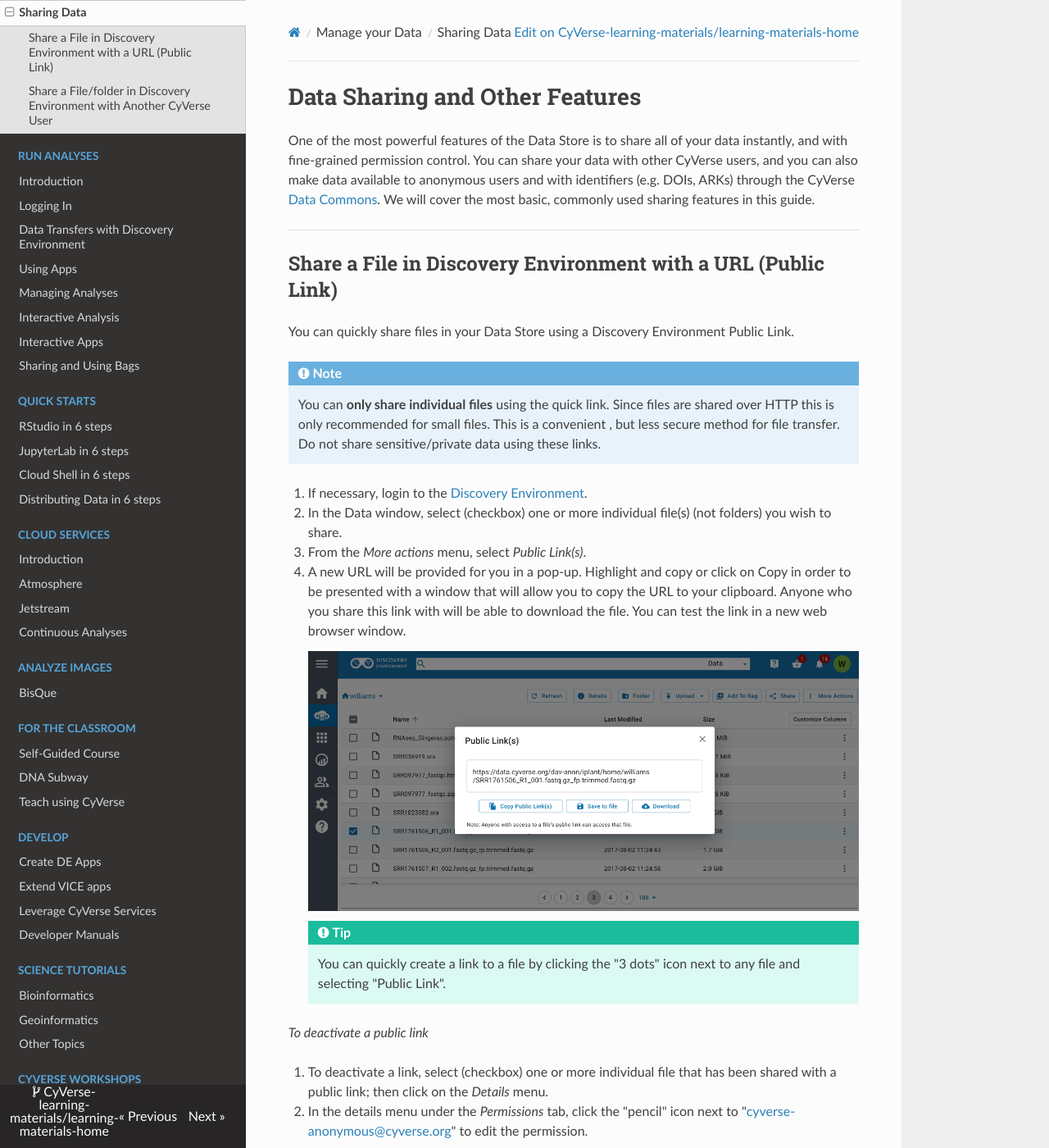
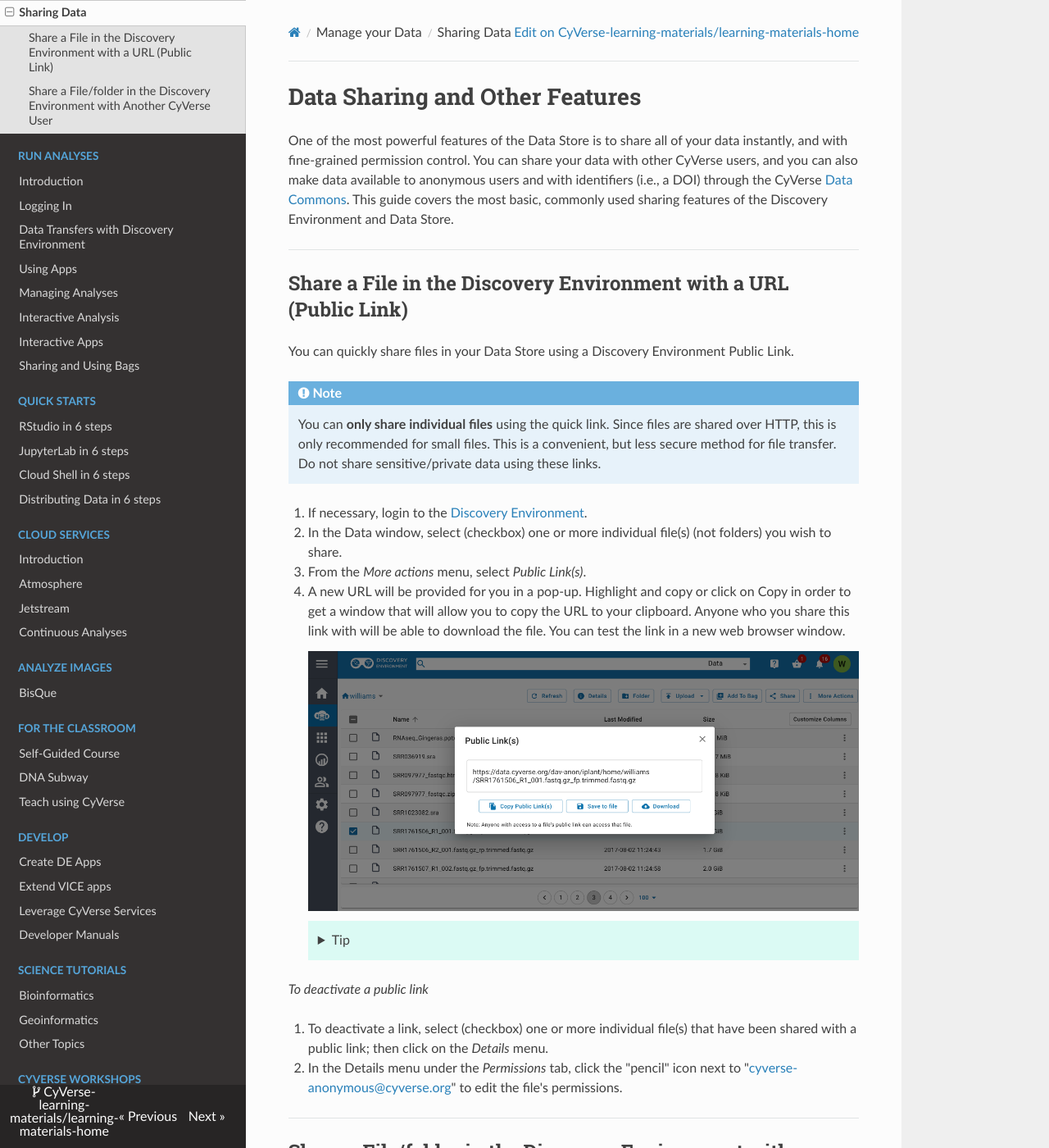
Before and after one commit to CyVerse-learning-materials/learning-materials-home, an MkDocs documentation site: the page built from docs/ds/share.md, in a window 1280 px wide and 1400 px high. Shown: the whole window at 82% size. Built offline with MkDocs 1.6.1, drawn with Linux system fonts in a browser that asks for light colours; nearby versions of some CDN libraries; a script that is not in the unit is left out; some of the changed text lies outside the part shown.

Commit message:
Word and formatting edits
wording changes and changed Tip code from !!! to ???

```diff
--- a/docs/ds/share.md
+++ b/docs/ds/share.md
@@ -3,12 +3,12 @@
 One of the most powerful features of the Data Store is to share all of
 your data instantly, and with fine-grained permission control. You can
 share your data with other CyVerse users, and you can also make data
-available to anonymous users and with identifiers (e.g. DOIs, ARKs)
-through the CyVerse [Data Commons](https://wiki.cyverse.org/wiki/display/DC/Data+Commons+Home). We will cover the most basic, commonly used sharing features in this guide.
+available to anonymous users and with identifiers (i.e., a DOI)
+through the CyVerse [Data Commons](https://wiki.cyverse.org/wiki/display/DC/Data+Commons+Home). This guide covers the most basic, commonly used sharing features of the Discovery Environment and Data Store.
 
 ------------------------------------------------------------------------
 
-## Share a File in Discovery Environment with a URL (Public Link)
+## Share a File in the Discovery Environment with a URL (Public Link)
 
 You can quickly share files in your Data Store using a Discovery
 Environment Public Link.
@@ -16,8 +16,8 @@
 !!! Note
 
     You can **only share individual files** using the quick link. Since
-    files are shared over HTTP this is only recommended for small files.
-    This is a convenient , but less secure method for file transfer. Do not
+    files are shared over HTTP, this is only recommended for small files.
+    This is a convenient, but less secure method for file transfer. Do not
     share sensitive/private data using these links.
 
 1.  If necessary, login to the [Discovery Environment](https://de.cyverse.org/de/).
@@ -28,49 +28,49 @@
 3.  From the *More actions* menu, select *Public Link(s)*.
 
 4.  A new URL will be provided for you in a pop-up. Highlight and copy
-    or click on Copy in order to be presented with a window that will
+    or click on Copy in order to get a window that will
     allow you to copy the URL to your clipboard. Anyone who you share
     this link with will be able to download the file. You can test the
     link in a new web browser window.
 
     ![public_link](../assets/ds/public_link.png)
 
-    !!! Tip
+    ??? Tip
 
-        You can quickly create a link to a file by clicking the "3 dots"
+        You can quickly create a link to a file by clicking the "3 dots" (ellipses)
         icon next to any file and selecting "Public Link".
 
 *To deactivate a public link*
 
-1.  To deactivate a link, select (checkbox) one or more individual file
-    that has been shared with a public link; then click on the *Details*
+1.  To deactivate a link, select (checkbox) one or more individual file(s)
+    that have been shared with a public link; then click on the *Details*
     menu.
-2.  In the details menu under the *Permissions* tab, click the
+2.  In the Details menu under the *Permissions* tab, click the
     "pencil" icon next to "cyverse-anonymous@cyverse.org" to edit
-    the permission.
+    the file's permissions.
 
 ------------------------------------------------------------------------
 
-## Share a File/folder in Discovery Environment with Another CyVerse User
+## Share a File/folder in the Discovery Environment with Another CyVerse User
 
 Share data with another CyVerse user by granting permission to read,
 write, or own files/folders
 
 1.  If necessary, login to the [Discovery Environment](https://de.cyverse.org/de/).
 
-2.  In the Data window, select (checkbox) file(s), folder(s) you wish to
-    share with another user; then under the *Share* menus enter the
+2.  In the Data window, select (checkbox) file(s) or folder(s) you wish to
+    share with another user; then under the *Share* menu enter the
     CyVerse username, email, or group name you wish to share with.
 
-3.  Next, under 'Permissions' choose what permission you want to grant
-    the recipient(s) you are sharing this file with.
+3.  Next, under 'Permissions' choose which permission to grant to
+    the recipient(s) you are sharing this file or folder with.
 
     ![sharing](../assets/ds/sharing.png)
 
 4.  Once you are finished, click Done to begin sharing. The user will be
     notified that a file has been shared with them.
 
-    !!! Tip
+    ??? Tip
 
         You can share several files/folders at once by selecting them and
         then clicking the "Add to Bag" button in the Data window.
```
